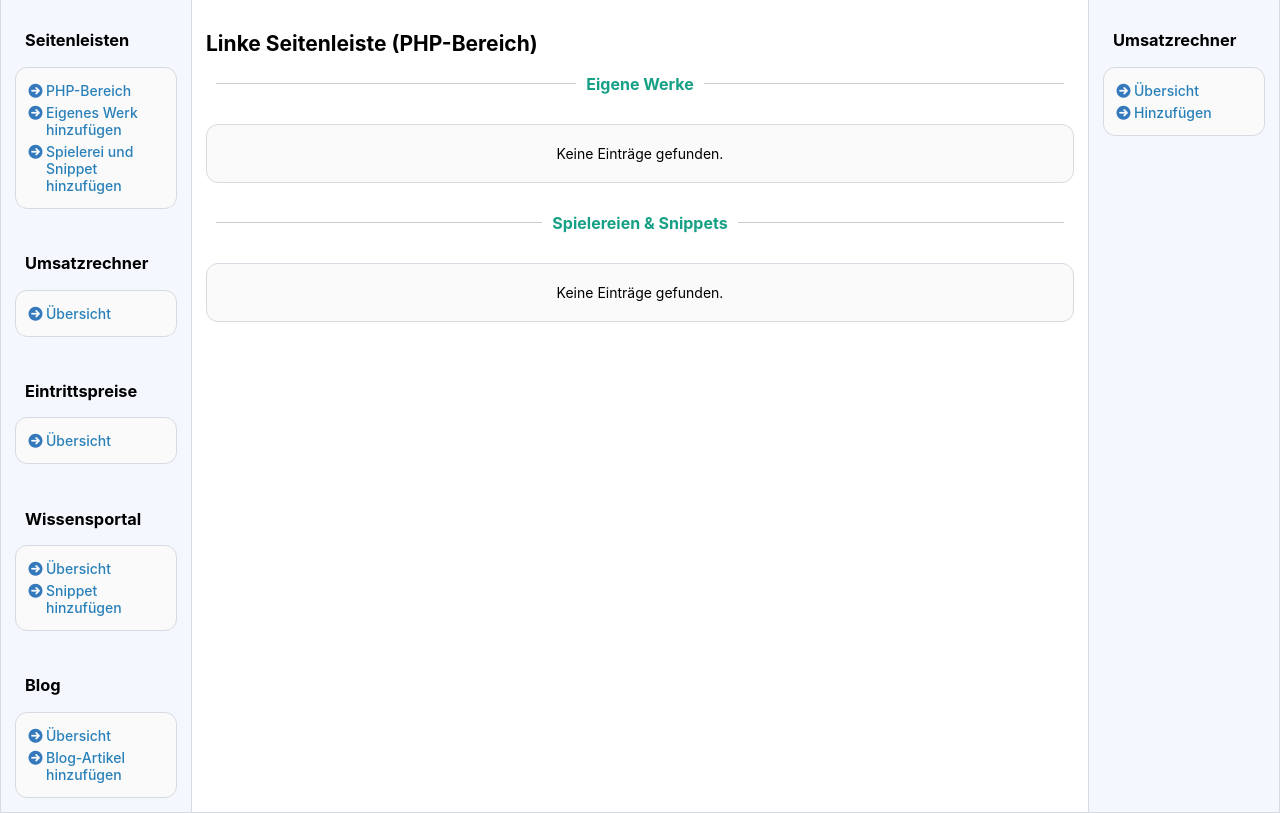
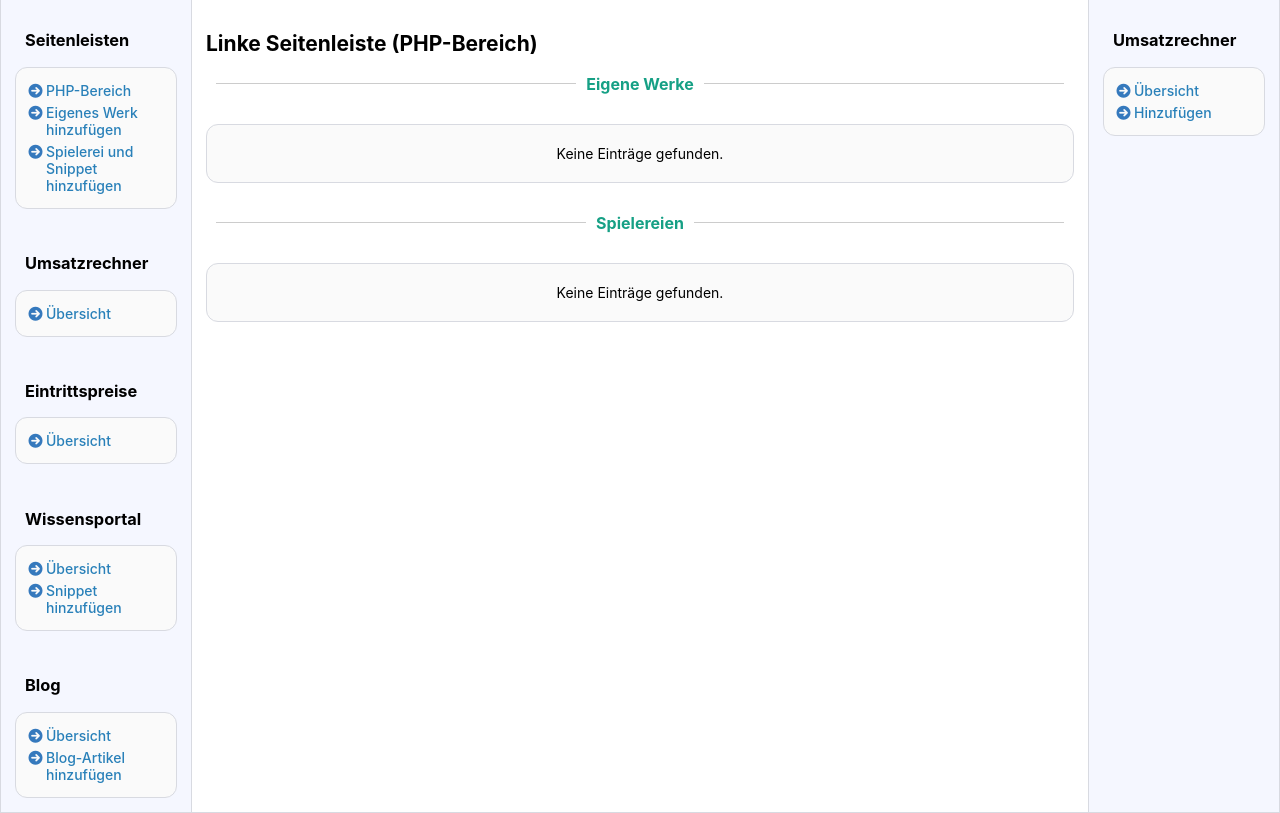
Before and after one commit to sven-berger/codevoyage, a PHP site: page /acp/sidebar/left/php/index.php in a window 1280 px wide. Shown: the part 143-956 px from the top of the page. Run offline with PHP 8.4, Linux system fonts and the light colour scheme; data that the repository does not hold is empty; some libraries are stand-ins or nearby versions.

Commit message:
Update index.php

```diff
--- a/acp/sidebar/left/php/index.php
+++ b/acp/sidebar/left/php/index.php
@@ -35,7 +35,7 @@
     </div>
 </section>
 
-<h3 class="section-title">Spielereien & Snippets</h3>
+<h3 class="section-title">Spielereien</h3>
 <section class="section">
     <div class="sectionContent">
         <?php try { ?>
```
